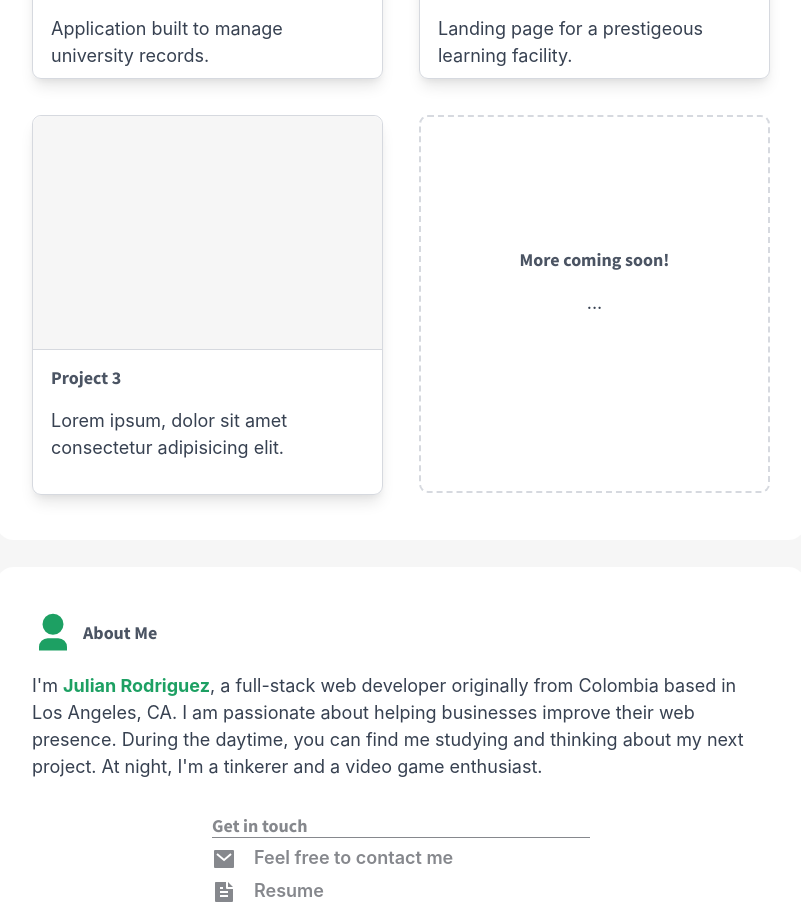
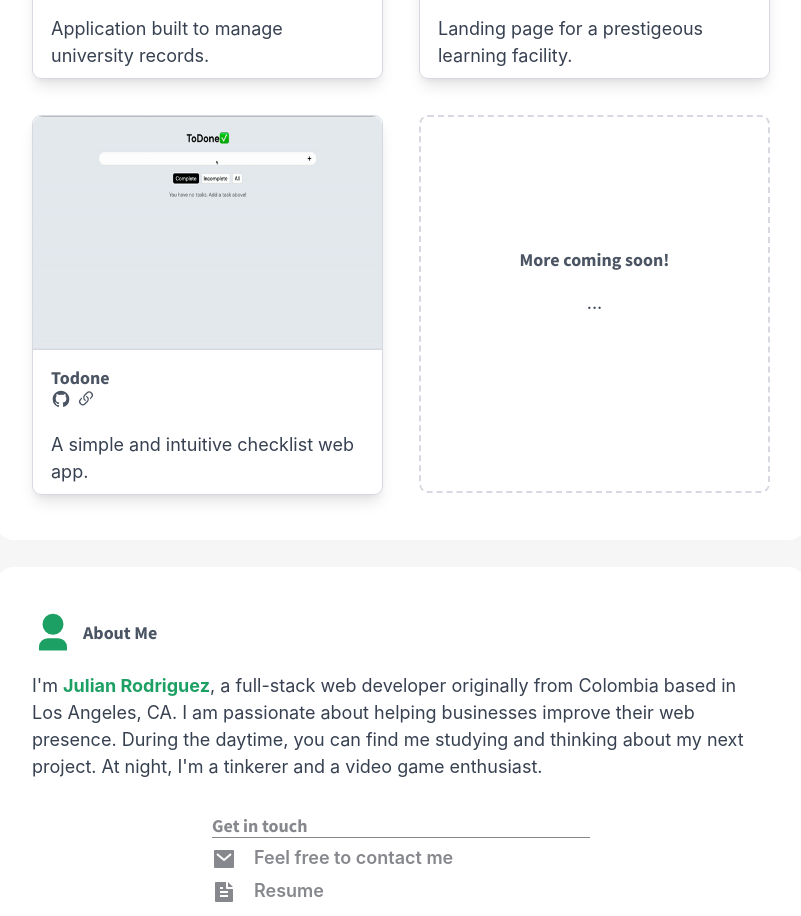
Before and after one commit to juleanrod/portfolio, a plain HTML site: page index.html in a window 1280 px wide. Shown: the part 1469-2385 px from the top of the page, without its empty margins (239-1040 px from the left). Drawn offline with Linux system fonts and the light colour scheme.

Commit message:
Add todone to portfolio

```diff
--- a/index.html
+++ b/index.html
@@ -157,7 +157,7 @@
                 </div>
                 <div class="project-card-description">
                     <h4 class="transition">University Records</h4>
-                    <a href="http://github.com/juleanrod" target="_blank" rel="noopener noreferrer" style="text-decoration: none;">
+                    <a href="http://github.com/juleanrod/University-Records" target="_blank" rel="noopener noreferrer" style="text-decoration: none;">
                         <svg width="20px" height="20px" viewBox="0 0 24 24" xmlns="http://www.w3.org/2000/svg" fill="var(--navbar-icon-color)">
                             <g>
                                 <path fill="none" d="M0 0h24v24H0z"/>
@@ -191,10 +191,25 @@
                 </div>
             </div>
             <div class="flex project-card box-shadow clickable">
-                <div class="project-card-image"></div>
+                <div class="project-card-image">
+                    <img src="assets/Todone.gif" class="fixed-ratio-resize2">
+                </div>
                 <div class="project-card-description">
-                    <h4 class="transition">Project 3</h4>
-                    <p>Lorem ipsum, dolor sit amet consectetur adipisicing elit.</p>
+                    <h4 class="transition">Todone</h4>
+                    <a href="http://github.com/juleanrod/todone" target="_blank" rel="noopener noreferrer" style="text-decoration: none;">
+                        <svg width="20px" height="20px" viewBox="0 0 24 24" xmlns="http://www.w3.org/2000/svg" fill="var(--navbar-icon-color)">
+                            <g>
+                                <path fill="none" d="M0 0h24v24H0z"/>
+                                <path d="M12 2C6.475 2 2 6.475 2 12a9.994 9.994 0 0 0 6.838 9.488c.5.087.687-.213.687-.476 0-.237-.013-1.024-.013-1.862-2.512.463-3.162-.612-3.362-1.175-.113-.288-.6-1.175-1.025-1.413-.35-.187-.85-.65-.013-.662.788-.013 1.35.725 1.538 1.025.9 1.512 2.338 1.087 2.912.825.088-.65.35-1.087.638-1.337-2.225-.25-4.55-1.113-4.55-4.938 0-1.088.387-1.987 1.025-2.688-.1-.25-.45-1.275.1-2.65 0 0 .837-.262 2.75 1.026a9.28 9.28 0 0 1 2.5-.338c.85 0 1.7.112 2.5.337 1.912-1.3 2.75-1.024 2.75-1.024.55 1.375.2 2.4.1 2.65.637.7 1.025 1.587 1.025 2.687 0 3.838-2.337 4.688-4.562 4.938.362.312.675.912.675 1.85 0 1.337-.013 2.412-.013 2.75 0 .262.188.574.688.474A10.016 10.016 0 0 0 22 12c0-5.525-4.475-10-10-10z"/>
+                            </g>
+                        </svg>
+                    </a>
+                    <a href="https://juleanrod.github.io/todone/" target="_blank" rel="noopener noreferrer">
+                        <svg xmlns="http://www.w3.org/2000/svg" width="20" height="20" fill="var(--navbar-icon-color)" class="bi bi-link-45deg" viewBox="0 0 16 16">
+                            <path d="M4.715 6.542 3.343 7.914a3 3 0 1 0 4.243 4.243l1.828-1.829A3 3 0 0 0 8.586 5.5L8 6.086a1.002 1.002 0 0 0-.154.199 2 2 0 0 1 .861 3.337L6.88 11.45a2 2 0 1 1-2.83-2.83l.793-.792a4.018 4.018 0 0 1-.128-1.287z"/> <path d="M6.586 4.672A3 3 0 0 0 7.414 9.5l.775-.776a2 2 0 0 1-.896-3.346L9.12 3.55a2 2 0 1 1 2.83 2.83l-.793.792c.112.42.155.855.128 1.287l1.372-1.372a3 3 0 1 0-4.243-4.243L6.586 4.672z"/>
+                        </svg>
+                    </a>
+                    <p>A simple and intuitive checklist web app.</p>
                 </div>
             </div>
             <div class="flex-column coming-soon-card">
```
Also changed, not shown: assets/Todone.gif (added).
